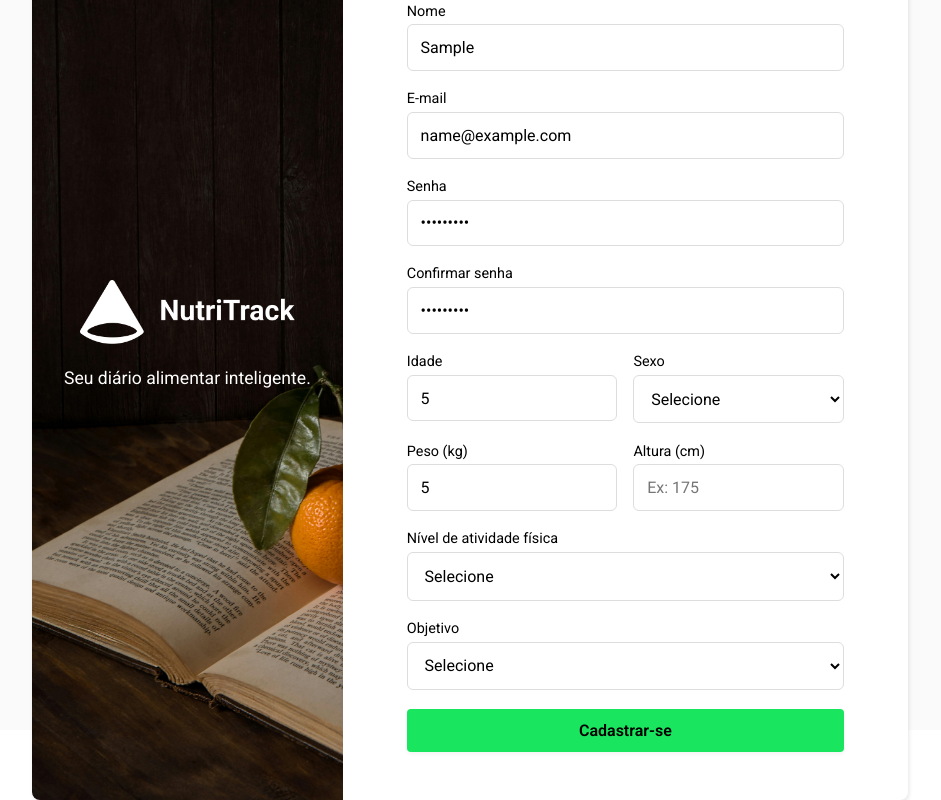
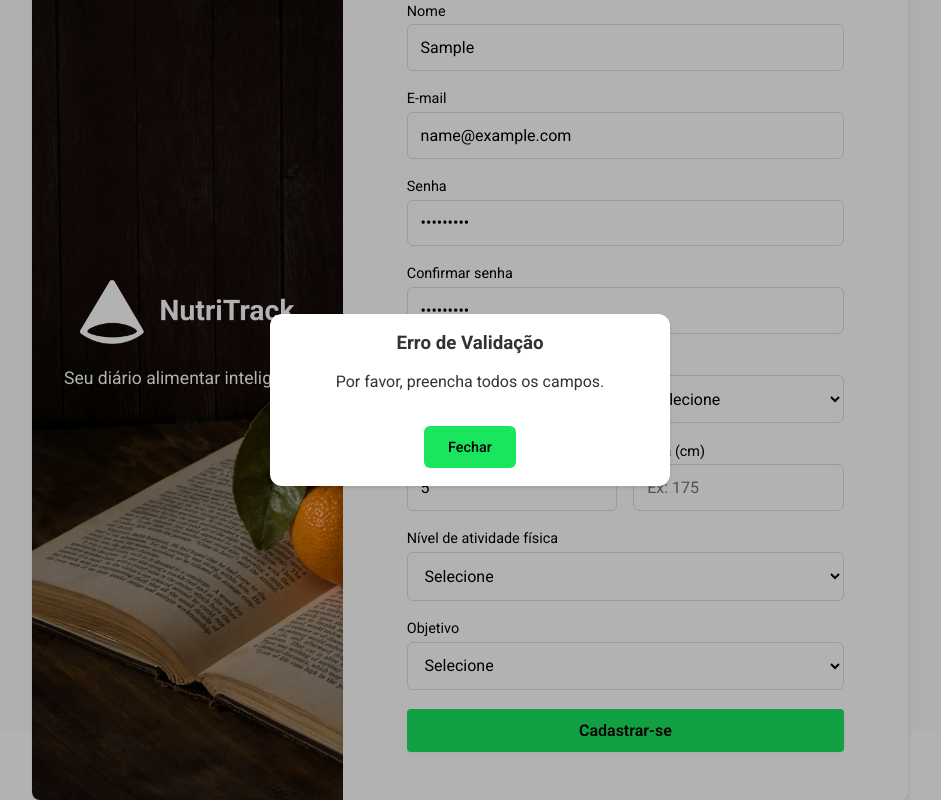
Before and after one commit to Willians-S-S/NutriTrack, a React (Vite) app in the folder frontend/: page /registrar in a window 1280 px wide. Both pictures are taken after typing "Sample", "name@example.com", "Sample123", "Sample123", "5", "5" into the empty fields and a click on the button "Cadastrar-se". Shown: the part 70-870 px from the top of the page, without its empty margins (170-1111 px from the left). Built offline with nearby package versions, Linux system fonts and the light colour scheme.

Commit message:
fix: feedback de mensagens do usuário

```diff
--- a/frontend/src/pages/Register/Register.scss
+++ b/frontend/src/pages/Register/Register.scss
@@ -75,7 +75,8 @@
         margin-bottom: 0.3rem;
       }
 
-        input, select {
+      input,
+      select {
         padding: 0.8rem;
         border: 1px solid #ddd;
         border-radius: 6px;
@@ -91,6 +92,7 @@
         -webkit-appearance: none;
         margin: 0;
       }
+
       input[type=number] {
         -moz-appearance: textfield;
         appearance: textfield;
@@ -107,3 +109,54 @@
     }
   }
 }
+
+.modal-overlay {
+  position: fixed;
+  top: 0;
+  left: 0;
+  width: 100vw;
+  height: 100vh;
+  background: rgba(0, 0, 0, 0.6);
+  display: flex;
+  justify-content: center;
+  align-items: center;
+  z-index: 1000;
+}
+
+.modal-content {
+  background: $bg-light;
+  padding: 2rem 2.5rem;
+  border-radius: 8px;
+  box-shadow: $shadow-darker-2;
+  min-width: 320px;
+  max-width: 450px;
+  text-align: center;
+  color: #333;
+
+  h3 {
+    margin-top: 0;
+    margin-bottom: 1rem;
+  }
+
+  p {
+    margin-bottom: 2rem;
+    font-size: 1rem;
+    line-height: 1.5;
+  }
+
+  .modal-close-btn {
+    background-color: $primary-color;
+    color: #000;
+    border: none;
+    padding: 0.8rem 1.5rem;
+    border-radius: 6px;
+    cursor: pointer;
+    font-size: 0.9rem;
+    font-weight: 500;
+    transition: opacity 0.2s ease;
+
+    &:hover {
+      opacity: 0.9;
+    }
+  }
+}
--- a/frontend/src/pages/Register/Register.tsx
+++ b/frontend/src/pages/Register/Register.tsx
@@ -18,16 +18,49 @@ const Register: React.FC = () => {
   const [objective, setObjective] = useState('');
   const navigate = useNavigate();
 
+  const [modalOpen, setModalOpen] = useState(false);
+  const [modalTitle, setModalTitle] = useState('');
+  const [modalMessage, setModalMessage] = useState('');
+  const [isSuccess, setIsSuccess] = useState(false);
+
+  const showModal = (title: string, message: string) => {
+    setModalTitle(title);
+    setModalMessage(message);
+    setModalOpen(true);
+  };
+
+  const handleCloseModal = () => {
+    setModalOpen(false);
+    if (isSuccess) {
+      navigate('/login');
+    }
+    setIsSuccess(false);
+  };
+  const stopPropagation = (e: MouseEvent) => e.stopPropagation();
+
+
   async function handleRegister(e: MouseEvent<HTMLButtonElement>) {
     e.preventDefault();
+    setIsSuccess(false);
 
     if (!nome || !email || !password || !confirmPassword || !age || !gender || !weight || !height || !activityLevel || !objective) {
-      alert("Por favor, preencha todos os campos.");
+      showModal("Erro de Validação", "Por favor, preencha todos os campos.");
+      return;
+    }
+
+    const emailRegex = /^[^\s@]+@[^\s@]+\.[^\s@]+$/;
+    if (!emailRegex.test(email)) {
+      showModal("Erro de Validação", "Por favor, insira um e-mail válido.");
+      return;
+    }
+
+    if (password.length < 8) {
+      showModal("Erro de Validação", "A senha deve ter pelo menos 8 caracteres.");
       return;
     }
 
     if (password !== confirmPassword) {
-      alert("As senhas não conferem.");
+      showModal("Erro de Validação", "As senhas não conferem.");
       return;
     }
 
@@ -70,15 +103,15 @@ const Register: React.FC = () => {
       });
 
       if (response.ok) {
-        alert("Cadastro realizado com sucesso!");
-        navigate('/login');
+        setIsSuccess(true);
+        showModal("Sucesso!", "Cadastro realizado com sucesso!");
       } else {
         const errorData = await response.json();
-        alert(`Erro ao cadastrar: ${errorData.message}`);
+        showModal("Erro ao cadastrar", errorData.message || "Ocorreu um erro desconhecido.");
       }
     } catch (error) {
       console.error('Erro ao cadastrar:', error);
-      alert('Ocorreu um erro ao tentar cadastrar. Tente novamente.');
+      showModal("Erro", "Ocorreu um erro ao tentar cadastrar. Tente novamente.");
     }
   }
 
@@ -87,7 +120,7 @@ const Register: React.FC = () => {
       <div className="container">
         <div className="register-container">
           <div className="register-left">
-            <img src={logo} alt="Logo" className="logo"/>
+            <img src={logo} alt="Logo" className="logo" />
             <p>Seu diário alimentar inteligente.</p>
           </div>
           <div className="register-right">
@@ -109,7 +142,7 @@ const Register: React.FC = () => {
 
               <div className="form-group">
                 <label htmlFor="password">Senha</label>
-                <input type="password" id="password" placeholder="Crie uma senha forte" value={password} onChange={(e) => setPassword(e.target.value)} />
+                <input type="password" id="password" placeholder="Mínimo 8 caracteres" value={password} onChange={(e) => setPassword(e.target.value)} />
               </div>
 
               <div className="form-group">
@@ -125,7 +158,7 @@ const Register: React.FC = () => {
                 <div className="form-group">
                   <label htmlFor="gender">Sexo</label>
                   <select id="gender" value={gender} onChange={(e) => setGender(e.target.value)}>
-                    <option>Selecione</option>
+                    <option value="">Selecione</option>
                     <option>Masculino</option>
                     <option>Feminino</option>
                     <option>Outro</option>
@@ -147,7 +180,7 @@ const Register: React.FC = () => {
               <div className="form-group">
                 <label>Nível de atividade física</label>
                 <select value={activityLevel} onChange={(e) => setActivityLevel(e.target.value)}>
-                  <option>Selecione</option>
+                  <option value="">Selecione</option>
                   <option>Sedentário</option>
                   <option>Leve</option>
                   <option>Moderado</option>
@@ -158,18 +191,31 @@ const Register: React.FC = () => {
               <div className="form-group">
                 <label>Objetivo</label>
                 <select value={objective} onChange={(e) => setObjective(e.target.value)}>
-                  <option>Selecione</option>
+                  <option value="">Selecione</option>
                   <option>Perder peso</option>
                   <option>Manter peso</option>
                   <option>Ganhar peso</option>
                 </select>
               </div>
 
-              <Button title='Cadastrar-se' onClick={handleRegister}/>
+
+              <Button title='Cadastrar-se' onClick={handleRegister} />
             </form>
           </div>
         </div>
       </div>
+
+      {modalOpen && (
+        <div className="modal-overlay" onClick={handleCloseModal}>
+          <div className="modal-content" onClick={stopPropagation}>
+            <h3>{modalTitle}</h3>
+            <p>{modalMessage}</p>
+            <button className="modal-close-btn" onClick={handleCloseModal}>
+              Fechar
+            </button>
+          </div>
+        </div>
+      )}
     </>
   );
 };
```
Lines whose indentation alone changed are shown as unchanged.
